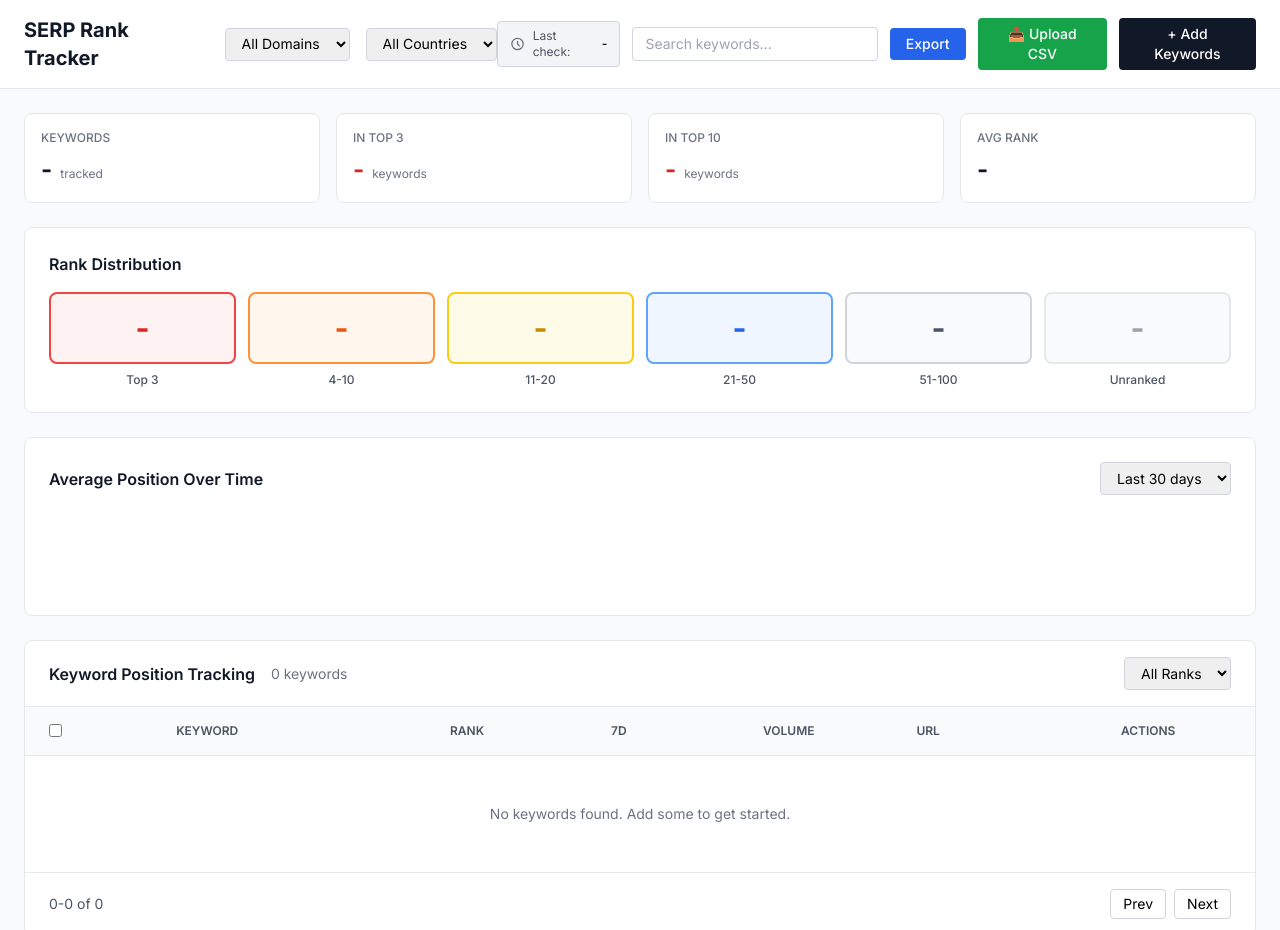
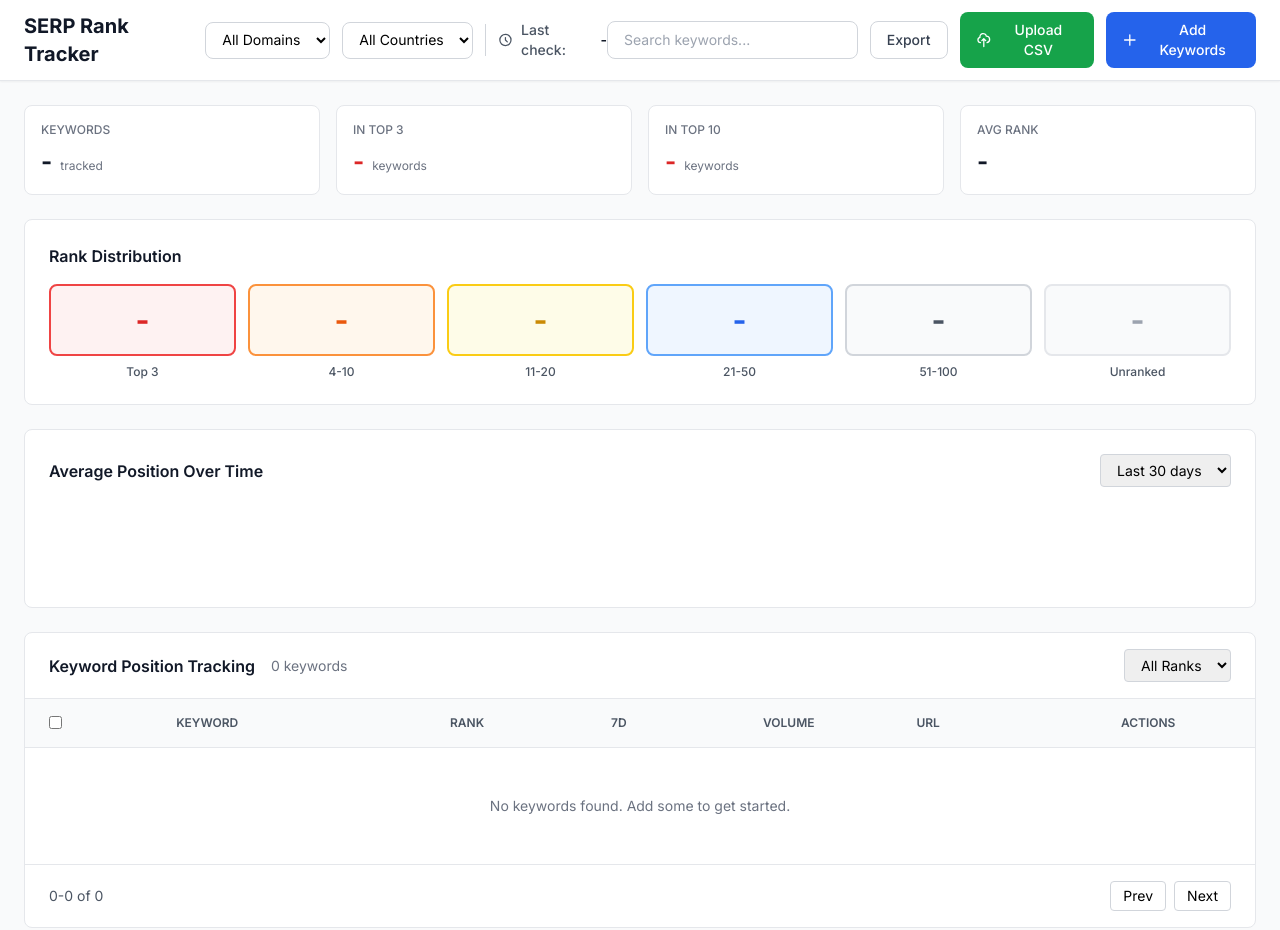
Before and after one commit to lucaalice/serp-rank-tracker, a website: page index.html in a window 1280 px wide. Shown: the top 930 px of the page. Drawn offline with nearby package versions, Linux system fonts and the light colour scheme; no server answers.

Commit message:
Redesign header with improved layout and styling

```diff
--- a/index.html
+++ b/index.html
@@ -30,38 +30,50 @@
 <body class="bg-gray-50">
 
     <!-- Top Navigation -->
-    <nav class="bg-white border-b border-gray-200 sticky top-0 z-50">
-        <div class="max-w-7xl mx-auto px-6 py-4">
+    <nav class="bg-white border-b border-gray-200 sticky top-0 z-50 shadow-sm">
+        <div class="max-w-7xl mx-auto px-6 py-3">
             <div class="flex items-center justify-between">
-                <div class="flex items-center gap-8">
+                <!-- Left: Logo -->
+                <div class="flex items-center">
                     <h1 class="text-xl font-bold text-gray-900">SERP Rank Tracker</h1>
-                    <div class="flex items-center gap-4">
-                        <select id="filter-domain" class="text-sm border border-gray-300 rounded px-3 py-1.5 focus:outline-none focus:ring-2 focus:ring-blue-500">
-                            <option value="">All Domains</option>
-                        </select>
-                        <select id="filter-country" class="text-sm border border-gray-300 rounded px-3 py-1.5 focus:outline-none focus:ring-2 focus:ring-blue-500">
-                            <option value="">All Countries</option>
-                        </select>
+                </div>
+
+                <!-- Center: Filters & Last Check -->
+                <div class="flex items-center gap-3">
+                    <select id="filter-domain" class="text-sm border border-gray-300 rounded-lg px-3 py-2 focus:outline-none focus:ring-2 focus:ring-blue-500 focus:border-blue-500 bg-white">
+                        <option value="">All Domains</option>
+                    </select>
+                    <select id="filter-country" class="text-sm border border-gray-300 rounded-lg px-3 py-2 focus:outline-none focus:ring-2 focus:ring-blue-500 focus:border-blue-500 bg-white">
+                        <option value="">All Countries</option>
+                    </select>
+                    <div class="h-8 w-px bg-gray-300"></div>
+                    <div class="flex items-center gap-2 text-sm text-gray-600">
+                        <svg class="w-4 h-4" fill="none" stroke="currentColor" viewBox="0 0 24 24">
+                            <path stroke-linecap="round" stroke-linejoin="round" stroke-width="2" d="M12 8v4l3 3m6-3a9 9 0 11-18 0 9 9 0 0118 0z"></path>
+                        </svg>
+                        <span class="font-medium">Last check:</span>
+                        <span id="last-refresh-time" class="font-semibold text-gray-900">-</span>
                     </div>
                 </div>
+
+                <!-- Right: Search & Actions -->
                 <div class="flex items-center gap-3">
-                    <div class="flex items-center gap-2 px-3 py-1.5 bg-gray-100 rounded border border-gray-300">
-                        <svg class="w-4 h-4 text-gray-500" fill="none" stroke="currentColor" viewBox="0 0 24 24">
-                            <path stroke-linecap="round" stroke-linejoin="round" stroke-width="2" d="M12 8v4l3 3m6-3a9 9 0 11-18 0 9 9 0 0118 0z"></path>
-                        </svg>
-                        <span class="text-xs text-gray-600">Last check:</span>
-                        <span id="last-refresh-time" class="text-xs font-semibold text-gray-900">-</span>
-                    </div>
                     <input type="text" id="search-input" placeholder="Search keywords..."
-                        class="text-sm border border-gray-300 rounded px-3 py-1.5 w-64 focus:outline-none focus:ring-2 focus:ring-blue-500">
-                    <button id="export-btn" class="bg-blue-600 text-white text-sm font-medium px-4 py-1.5 rounded hover:bg-blue-700">
+                        class="text-sm border border-gray-300 rounded-lg px-4 py-2 w-64 focus:outline-none focus:ring-2 focus:ring-blue-500 focus:border-blue-500">
+                    <button id="export-btn" class="bg-white border border-gray-300 text-gray-700 text-sm font-medium px-4 py-2 rounded-lg hover:bg-gray-50 transition-colors">
                         Export
                     </button>
-                    <button id="upload-csv-btn" class="bg-green-600 text-white text-sm font-medium px-4 py-1.5 rounded hover:bg-green-700">
-                        📤 Upload CSV
+                    <button id="upload-csv-btn" class="bg-green-600 text-white text-sm font-medium px-4 py-2 rounded-lg hover:bg-green-700 transition-colors flex items-center gap-2">
+                        <svg class="w-4 h-4" fill="none" stroke="currentColor" viewBox="0 0 24 24">
+                            <path stroke-linecap="round" stroke-linejoin="round" stroke-width="2" d="M7 16a4 4 0 01-.88-7.903A5 5 0 1115.9 6L16 6a5 5 0 011 9.9M15 13l-3-3m0 0l-3 3m3-3v12"></path>
+                        </svg>
+                        Upload CSV
                     </button>
-                    <button id="add-keywords-toggle" class="bg-gray-900 text-white text-sm font-medium px-4 py-1.5 rounded hover:bg-gray-800">
-                        + Add Keywords
+                    <button id="add-keywords-toggle" class="bg-blue-600 text-white text-sm font-medium px-4 py-2 rounded-lg hover:bg-blue-700 transition-colors flex items-center gap-2">
+                        <svg class="w-4 h-4" fill="none" stroke="currentColor" viewBox="0 0 24 24">
+                            <path stroke-linecap="round" stroke-linejoin="round" stroke-width="2" d="M12 4v16m8-8H4"></path>
+                        </svg>
+                        Add Keywords
                     </button>
                 </div>
             </div>
```
